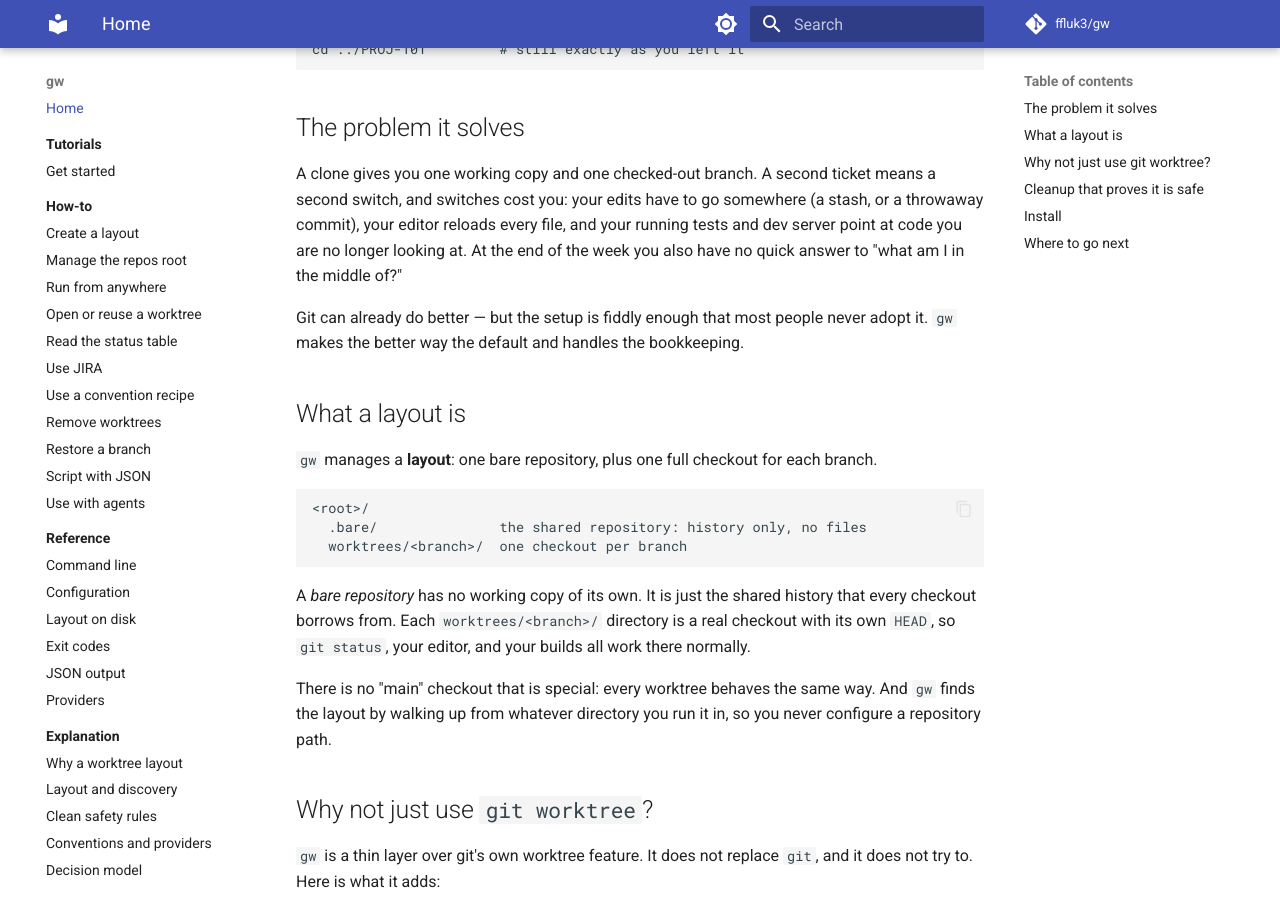
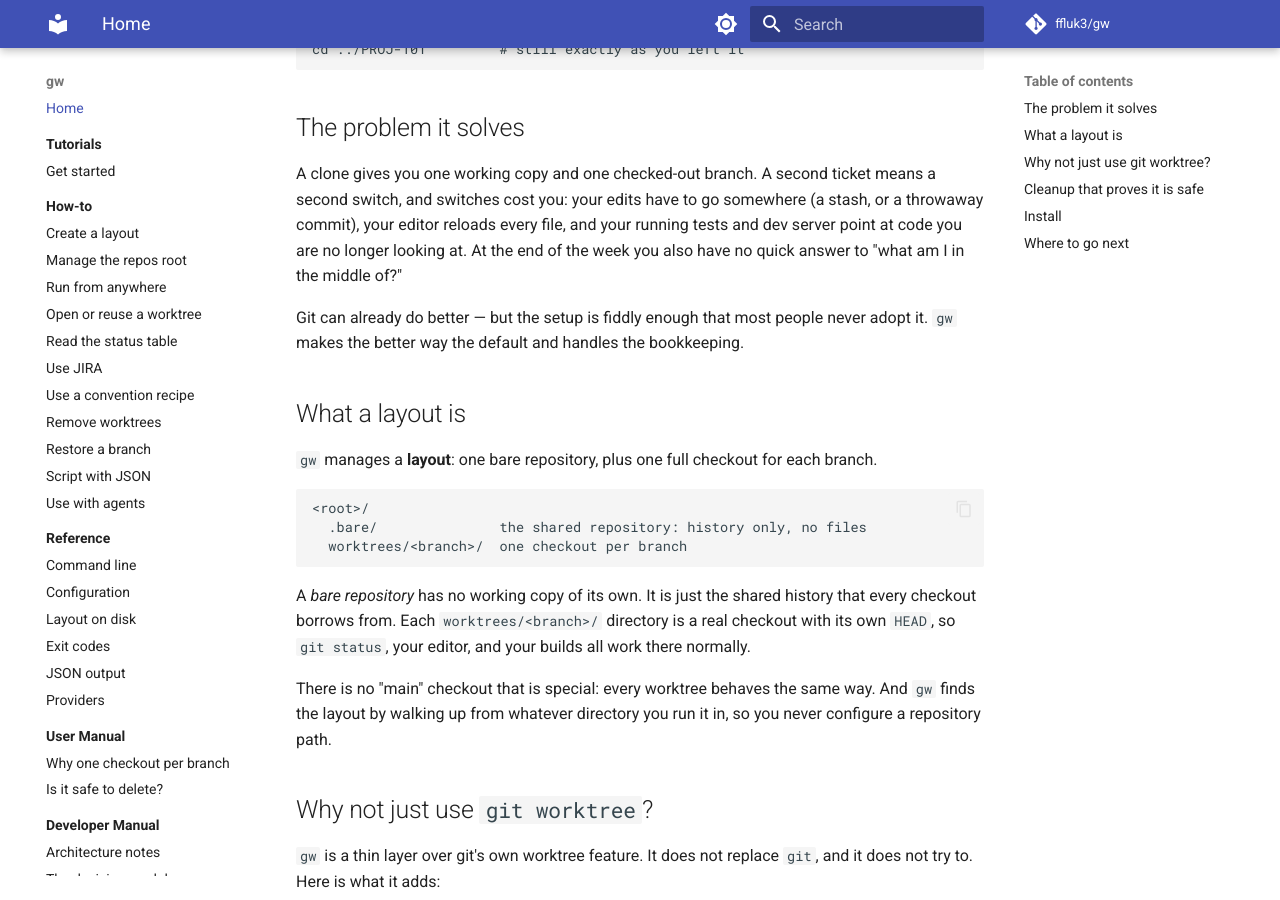
Before and after one commit to ffluk3/gw, an MkDocs documentation site: the page built from docs/index.md, in a window 1280 px wide and 900 px high, scrolled down 500 px. Built offline with MkDocs 1.6.1 and Material for MkDocs 9.7.7, drawn with Linux system fonts in a browser that asks for light colours; comment, search, counter and statistics services are not loaded.

Commit message:
docs: update mkdocs too

```diff
--- a/mkdocs.yml
+++ b/mkdocs.yml
@@ -52,14 +52,17 @@ nav:
       - Exit codes: reference/exit-codes.md
       - JSON output: reference/json.md
       - Providers: reference/providers.md
-  - Explanation:
+  - User Manual:
       - explanation/index.md
-      - Why a worktree layout: explanation/why-worktree-layout.md
-      - Layout and discovery: explanation/layout.md
-      - Clean safety rules: explanation/clean-safety.md
-      - Conventions and providers: explanation/conventions.md
-      - Decision model: explanation/decision-model.md
-      - Architecture: explanation/architecture.md
+      - Why one checkout per branch: explanation/why-worktree-layout.md
+      - Is it safe to delete?: explanation/clean-safety.md
+  - Developer Manual:
+      - developer/index.md
+      - Architecture notes: developer/architecture.md
+      - The decision model: developer/decision-model.md
+      - Repositories and discovery: developer/layout.md
+      - Conventions and providers: developer/conventions.md
+      - Writing the docs: developer/docs-style.md
 
 markdown_extensions:
   - admonition
```
